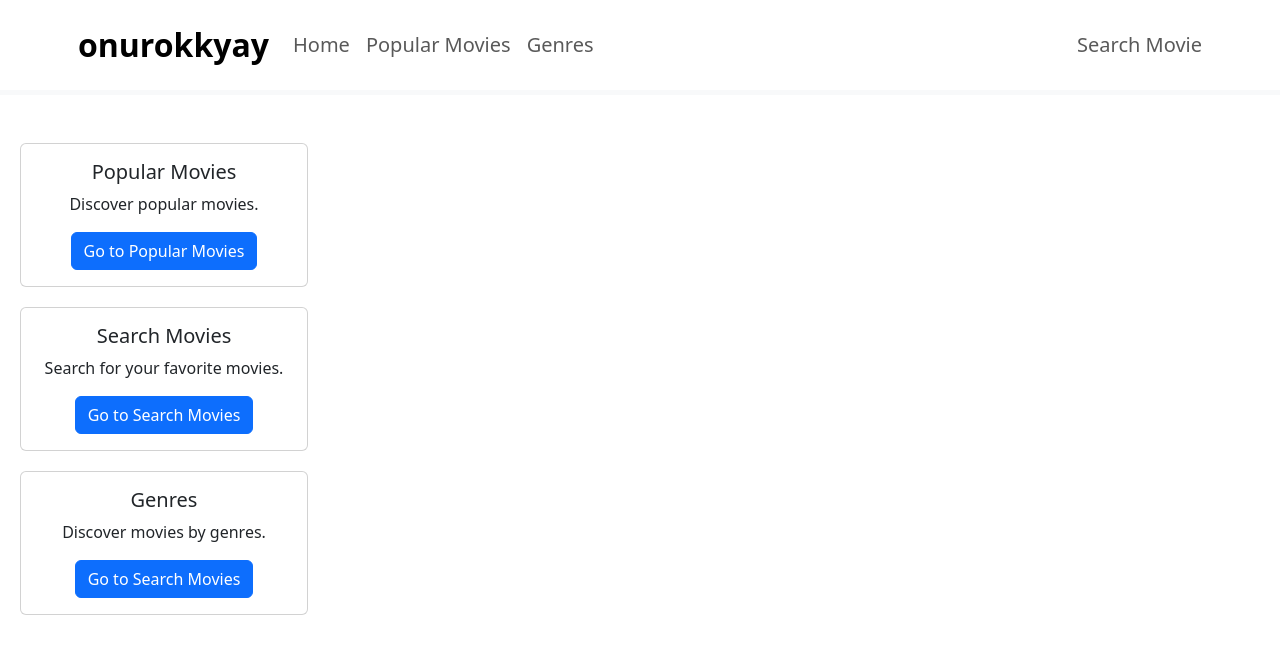
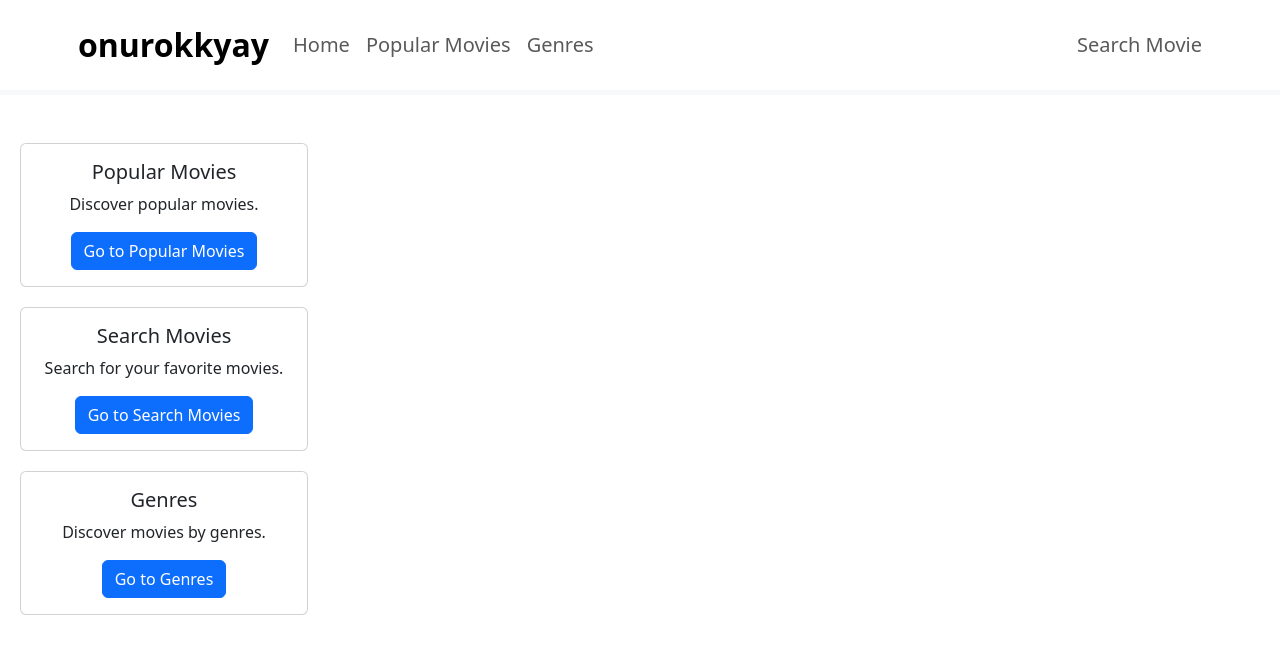
Before and after one commit to onurokkyay/MovieApp, a React (Create React App) app: page / in a window 1280 px wide. Shown: the top 654 px of the page. Built offline with nearby package versions, Linux system fonts and the light colour scheme.

Commit message:
Home Component genres text

```diff
--- a/src/components/HomeComponent.jsx
+++ b/src/components/HomeComponent.jsx
@@ -30,7 +30,7 @@ function HomeComponent() {
           <Card.Title>Genres</Card.Title>
           <Card.Text>Discover movies by genres.</Card.Text>
           <Button as={Link} to="/movies/genres" variant="primary">
-            Go to Search Movies
+            Go to Genres
           </Button>
         </Card.Body>
       </Card>
```
